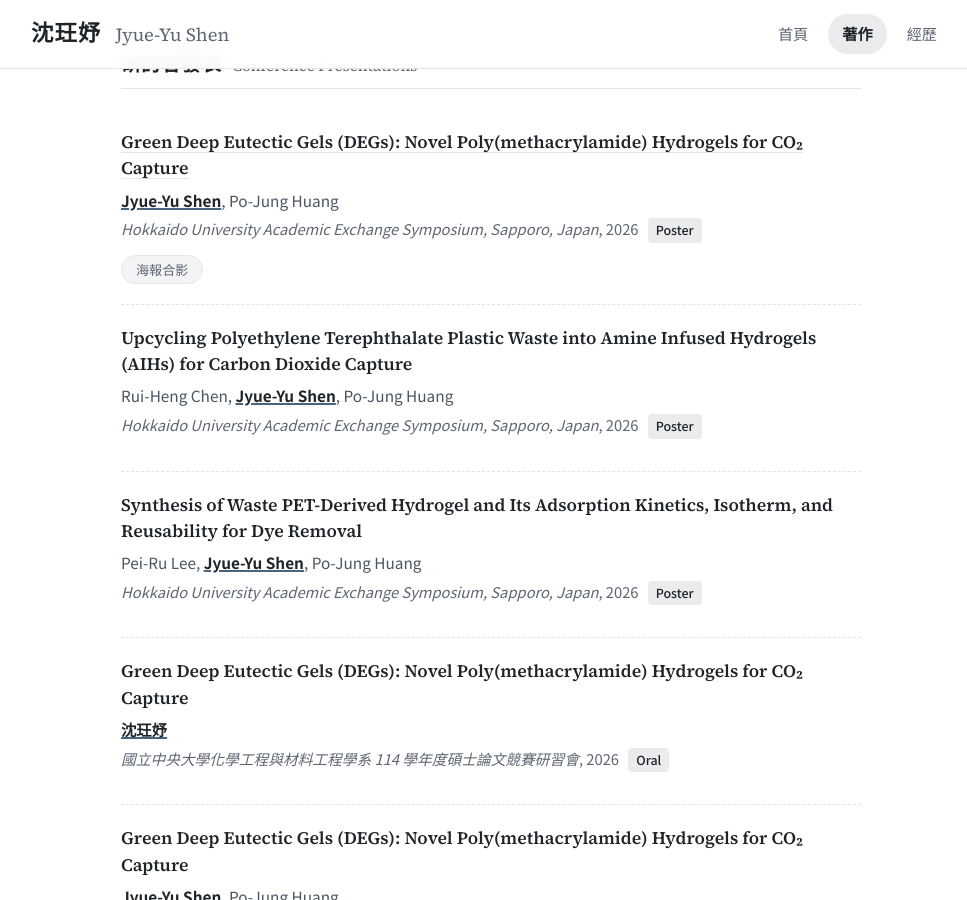
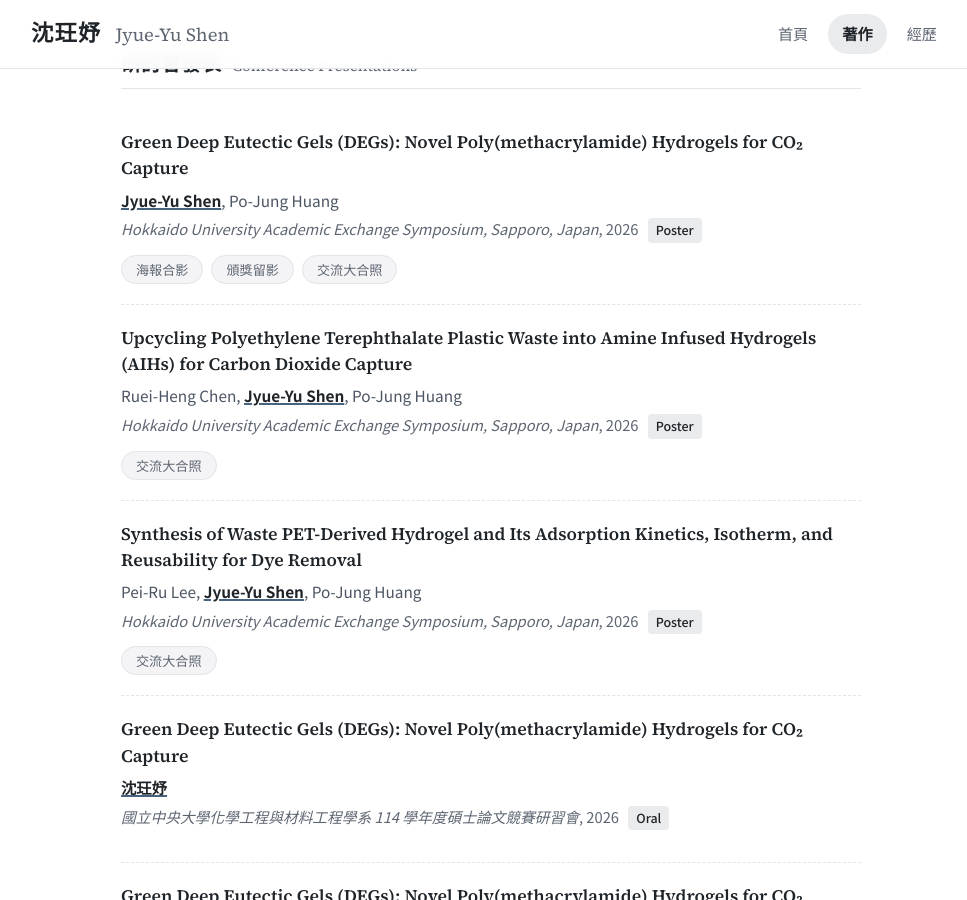
Before and after one commit to jyshenkk/jyshenkk.github.io, a Jekyll site: the page built from publications/index.html, in a window 1280 px wide and 900 px high, scrolled down 530 px. Shown: the whole window, without its empty margins (149-1116 px from the left). Built offline with Jekyll 4.4.1, drawn with Linux system fonts in a browser that asks for light colours.

Commit message:
Update Ruei-Heng Chen spelling, add master defense & graduation activities with photos, add Hokkaido photos buttons, remove title image link

```diff
--- a/_data/publications.yml
+++ b/_data/publications.yml
@@ -26,21 +26,30 @@
   year: 2026
   doi: ""
   pdf: ""
-  link: /assets/images/hokkaido-exchange.jpg
-  link_label: 海報合影
+  link: ""
+  photos:
+    - label: 海報合影
+      src: /assets/images/hokkaido-exchange.jpg
+    - label: 頒獎留影
+      src: /assets/images/hokkaido-award-satoh.jpg
+    - label: 交流大合照
+      src: /assets/images/hokkaido-group.jpg
   image: ""
   note: Poster
   featured: false
   abstract: ""
 
 - title: "Upcycling Polyethylene Terephthalate Plastic Waste into Amine Infused Hydrogels (AIHs) for Carbon Dioxide Capture"
-  authors: Rui-Heng Chen, Jyue-Yu Shen, Po-Jung Huang
+  authors: Ruei-Heng Chen, Jyue-Yu Shen, Po-Jung Huang
   type: 研討會發表
   venue: Hokkaido University Academic Exchange Symposium, Sapporo, Japan
   year: 2026
   doi: ""
   pdf: ""
   link: ""
+  photos:
+    - label: 交流大合照
+      src: /assets/images/hokkaido-group.jpg
   image: ""
   note: Poster
   featured: false
@@ -54,6 +63,9 @@
   doi: ""
   pdf: ""
   link: ""
+  photos:
+    - label: 交流大合照
+      src: /assets/images/hokkaido-group.jpg
   image: ""
   note: Poster
   featured: false
--- a/_includes/publication.html
+++ b/_includes/publication.html
@@ -9,8 +9,8 @@
 {%- capture target_url -%}
   {%- if pub.doi != "" and pub.doi -%}
     {%- if pub.doi contains "http" -%}{{ pub.doi }}{%- else -%}https://doi.org/{{ pub.doi }}{%- endif -%}
-  {%- elsif pub.link != "" and pub.link -%}
-    {{ pub.link | relative_url }}
+  {%- elsif pub.link != "" and pub.link and pub.link contains "http" -%}
+    {{ pub.link }}
   {%- endif -%}
 {%- endcapture -%}
 {%- assign target_url = target_url | strip -%}
@@ -30,7 +30,11 @@
       <a class="chip" href="{% if pub.doi contains 'http' %}{{ pub.doi }}{% else %}https://doi.org/{{ pub.doi }}{% endif %}" target="_blank" rel="noopener">DOI ↗</a>
     {%- endif %}
     {%- if pub.pdf != "" and pub.pdf %}<a class="chip" href="{{ pub.pdf | relative_url }}" target="_blank">PDF</a>{% endif %}
-    {%- if pub.link != "" and pub.link and pub.doi == "" %}
+    {%- if pub.photos %}
+      {%- for ph in pub.photos %}
+        <button type="button" class="chip" data-zoom="{{ ph.src | relative_url }}" data-caption="{{ pub.title | escape }} — {{ ph.label }}">{{ ph.label }}</button>
+      {%- endfor %}
+    {%- elsif pub.link != "" and pub.link and pub.doi == "" %}
       {%- assign link_lbl = pub.link_label | default: "相關連結" -%}
       {%- if pub.link contains ".jpg" or pub.link contains ".png" or pub.link contains ".jpeg" -%}
         <button type="button" class="chip" data-zoom="{{ pub.link | relative_url }}" data-caption="{{ pub.title | escape }} — {{ link_lbl }}">{{ link_lbl }}</button>
```
Also changed, not shown: _data/awards.yml (+16 -0 lines), assets/images/hokkaido-award-satoh.jpg (added), assets/images/hokkaido-group.jpg (added), assets/images/master-graduation.jpg (added), assets/images/master-oral-defense.jpg (added).
